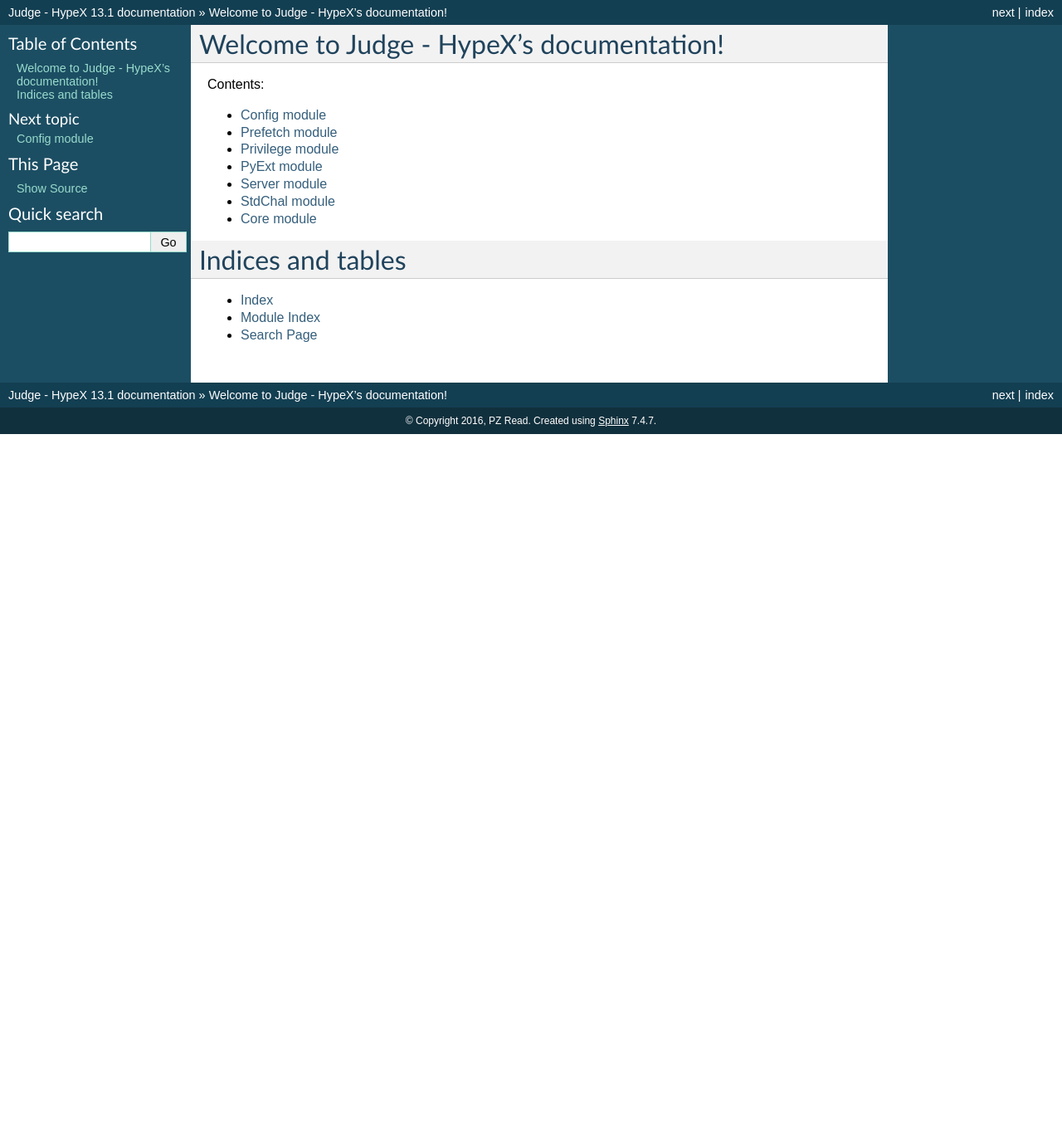
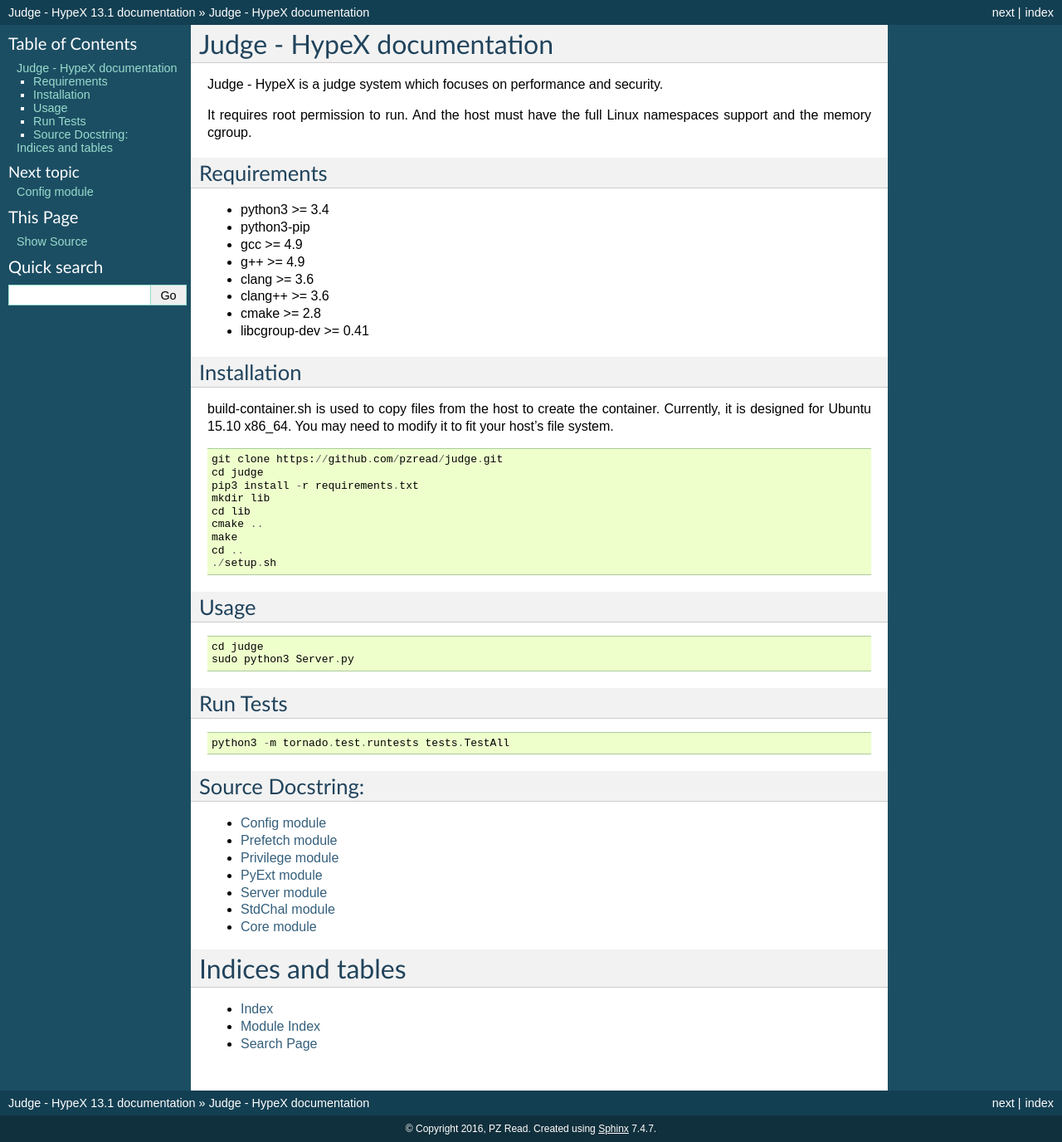
Before and after one commit to pzread/judge, a Sphinx documentation site: the page built from docs/index.rst, in a window 1280 px wide. Shown: the whole page at 83% size. Built offline with Sphinx 7.4.7, drawn with Linux system fonts in a browser that asks for light colours; before the commit the page ends 900 px from its top, so only the background shows below that.

Commit message:
Update index.rst

```diff
--- a/docs/index.rst
+++ b/docs/index.rst
@@ -3,10 +3,64 @@
    You can adapt this file completely to your liking, but it should at least
    contain the root `toctree` directive.
 
-Welcome to Judge - HypeX's documentation!
+Judge - HypeX documentation
 =========================================
 
-Contents:
+Judge - HypeX is a judge system which focuses on performance and security.
+
+It requires root permission to run. And the host must have the full Linux namespaces support and the memory cgroup.
+
+
+Requirements
+------------
+
+- python3 >= 3.4
+- python3-pip
+- gcc >= 4.9
+- g++ >= 4.9
+- clang >= 3.6
+- clang++ >= 3.6
+- cmake >= 2.8
+- libcgroup-dev >= 0.41
+
+
+Installation
+------------
+
+build-container.sh is used to copy files from the host to create the container. Currently, it is designed for Ubuntu 15.10 x86_64. You may need to modify it to fit your host's file system.
+
+.. code::
+
+   git clone https://github.com/pzread/judge.git
+   cd judge
+   pip3 install -r requirements.txt
+   mkdir lib
+   cd lib
+   cmake ..
+   make
+   cd ..
+   ./setup.sh
+
+
+Usage
+-----
+
+.. code::
+
+   cd judge
+   sudo python3 Server.py
+
+
+Run Tests
+--------
+
+.. code::
+
+   python3 -m tornado.test.runtests tests.TestAll
+
+
+Source Docstring:
+-----------------
 
 .. toctree::
    :maxdepth: 4
```
